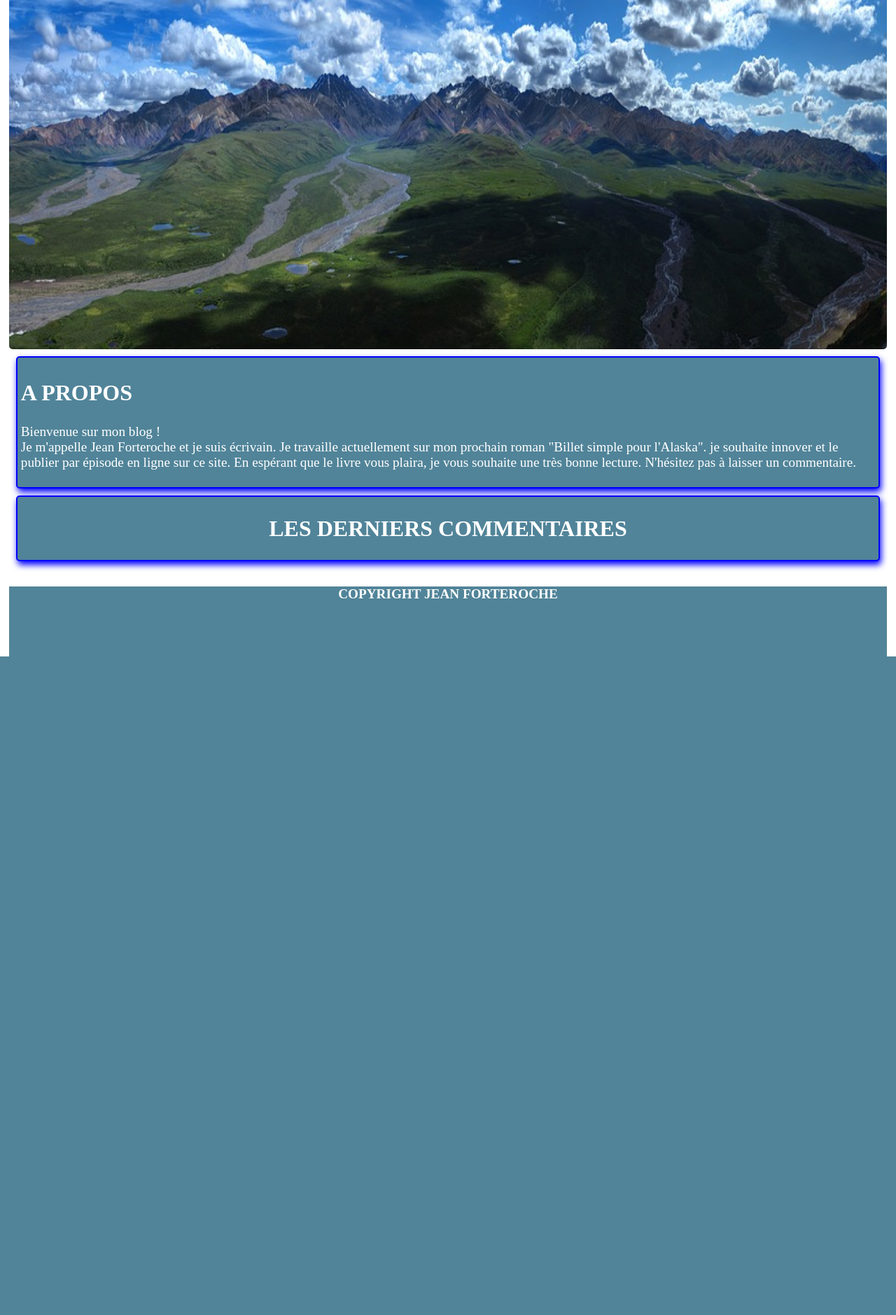
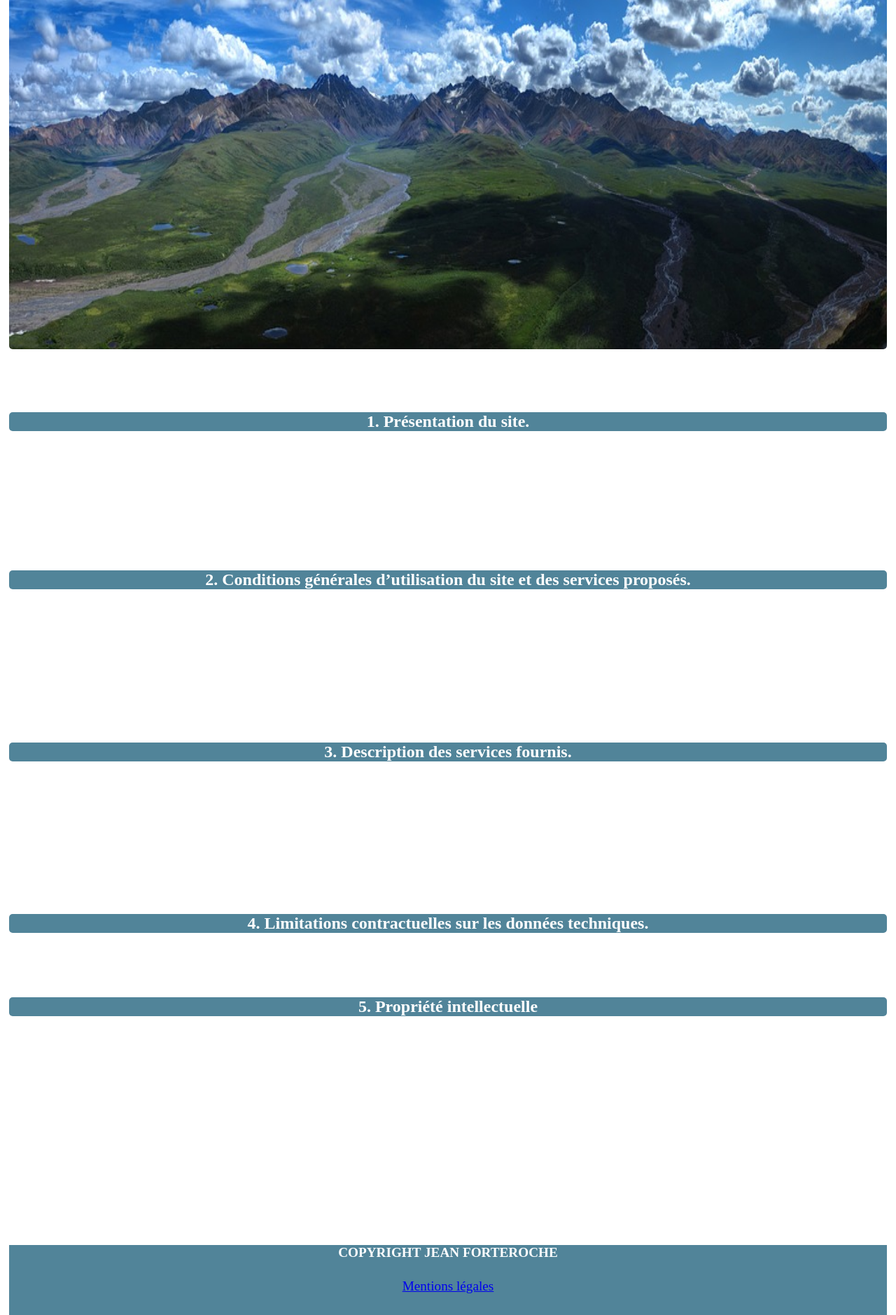
Before and after one commit to davidAChiva/projet-4, a PHP site: page /index.php?information=mentions in a window 1280 px wide. Shown: the part 151-2030 px from the top of the page at 70% size. Before the commit the page ends 1089 px from the top, so only its background shows below. Run offline with PHP 8.4, Linux system fonts and the light colour scheme; data that the repository does not hold is empty; some libraries are stand-ins or nearby versions.

Commit message:
Ajout des mentions légales

```diff
--- a/Controller/ControllerFront.class.php
+++ b/Controller/ControllerFront.class.php
@@ -3,7 +3,7 @@
 require_once 'Model/Episode.class.php';
 require_once 'Model/Comment.class.php';
 
-class ControllerFront
+class ControllerFrontOffice
 {
     private $episode;
     private $comment;
@@ -15,7 +15,7 @@ class ControllerFront
     }
 
     // Affiche les éléments de la page d'accueil
-    public function getHome()
+    public function home()
     {
        $episodes = $this->episode->getEpisodesDesc();
        $lastComments = $this->comment->getLastComments();
@@ -47,4 +47,9 @@ class ControllerFront
         }
         require_once 'View/ViewEpisode.class.php';
     }
+    // Affiche les mentions légales
+    public function mentions()
+    {
+        require_once 'View/ViewMentions.class.php';
+    }
 }
--- /dev/null
+++ b/View/ViewMentions.class.php
@@ -0,0 +1,45 @@
+<?php
+$title = 'Mentions légales | Billet simple pour l\'Alaska';
+
+ob_start();
+?>
+<div id='mentions'>
+
+    <h2>Mentions légales</h2>
+    <h3>1. Présentation du site.</h3>
+
+    <p>En vertu de l'article 6 de la loi n° 2004-575 du 21 juin 2004 de l'économie numérique, il est précisé aux utilisateurs du site : <strong>jeanforteroche.fr</strong> l'identité des différents intervenants dans le cadre de sa réalisation et de son suivi :</p>
+    <p><strong>Propriétaire</strong> : Jean Forteroche – 13000 Marseille<br />
+        <strong>Créateur</strong>  : David Alfaro Chiva<br />
+        <strong>Webmaster</strong> : David Alfaro Chiva – david.alfaro.chiva@gmail.com<br />
+        <strong>Hébergeur</strong> : PLANET HOSTER<br /></p>
+
+    <h3>2. Conditions générales d’utilisation du site et des services proposés.</h3>
+
+    <p>L’utilisation du site http://www.jeanforteroche.fr implique l’acceptation pleine et entière des conditions générales d’utilisation ci-après décrites. Ces conditions d’utilisation sont susceptibles d’être modifiées ou complétées à tout moment, les utilisateurs sont donc invités à les consulter de manière régulière.</p>
+
+    <p>Ce site est normalement accessible à tout moment aux utilisateurs. Une interruption pour raison de maintenance technique peut être toutefois décidée par Jean Forteroche, qui s’efforcera alors de communiquer préalablement aux utilisateurs les dates et heures de l’intervention.</p>
+
+    <p>Le site http://www.jeanforteroche.fr est mis à jour régulièrement par Jean Forteroche. De la même façon, les mentions légales peuvent être modifiées à tout moment : elles s’imposent néanmoins à l’utilisateur qui est invité à s’y référer le plus souvent possible afin d’en prendre connaissance.</p>
+
+    <h3>3. Description des services fournis.</h3>
+    <p>Le site http://www.jeanforteroche.fr a pour objet de fournir une information concernant l’ensemble des activités de la société.</p>
+
+    <p>Jean Forteroche s’efforce de fournir sur le site http://www.jeanforteroche.fr des informations aussi précises que possible. Toutefois, il ne pourra être tenue responsable des omissions, des inexactitudes et des carences dans la mise à jour, qu’elles soient de son fait ou du fait des tiers partenaires qui lui fournissent ces informations.</p>
+
+    <p>Tous les informations indiquées sont données à titre indicatif, et sont susceptibles d’évoluer. Par ailleurs, les renseignements figurant sur le site  ne sont pas exhaustifs. Ils sont donnés sous réserve de modifications ayant été apportées depuis leur mise en ligne.</p>
+
+    <h3>4. Limitations contractuelles sur les données techniques.</h3>
+    <p>Le site Internet ne pourra être tenu responsable de dommages matériels liés à l’utilisation du site. De plus, l’utilisateur du site s’engage à accéder au site en utilisant un matériel récent, ne contenant pas de virus et avec un navigateur de dernière génération mis-à-jour</p>
+
+    <h3>5. Propriété intellectuelle</h3>
+    <p>Toute reproduction intégrale ou partielle, par quelque procédé que ce soit, faite sans le consentement préalable et écrit de Jean Forteroche est illicite et constitue une contrefaçon donnant lieu à des sanctions pénales.</p>
+
+    <p>Conformément aux dispositions de la loi n 98-536 du 1er juillet 1998, portant transposition dans le Code de la propriété intellectuelle de la directive 96/9/CE du 11 mars 1996, concernant la protection juridique des bases de données,Jean Forteroche est producteur de sa base de données, accessible sur le présent site, et dont il est le seul propriétaire.</p>
+
+    <p>En accédant au présent site, vous reconnaissez que les données le composant sont légalement protégées et, conformément aux dispositions de la loi du 1er juillet 1998, vous vous interdisez notamment d'extraire, réutiliser, stocker, reproduire, représenter ou conserver, directement ou indirectement, sur un support quelconque, par tout moyen et sous toute forme que ce soit, tout ou partie qualitativement ou quantitativement substantielle du site auquel vous accédez ainsi que d'en faire l'extraction ou la réutilisation répétée et systématique de parties qualitativement et quantitativement non substantielles lorsque ces opérations excèdent manifestement les conditions d'utilisation normales.</p>
+</div>
+<?php
+$sectionContent = ob_get_clean();
+require_once 'View/template.php';
+?>
--- a/View/template.php
+++ b/View/template.php
@@ -29,6 +29,7 @@
         </section>
         <footer>
             <h4>COPYRIGHT JEAN FORTEROCHE</h4>
+            <a href='index.php?information=mentions'>Mentions légales</a>
         </footer>
     </body>
 </html>
--- a/admin0085/View/ViewModifyEpisode.php
+++ b/admin0085/View/ViewModifyEpisode.php
@@ -17,6 +17,7 @@ ob_start();
     </tr>
 
 <?php endforeach; ?>
+
 </table>
 <form method='post' action='home.php?rubric=modifyEpisode&id=<?= $idEpisode ?>&typeManage=modify'>
     <input type='hidden' id='idEditEpisode' name='idEditEpisode' value='<?php echo $idEpisode; ?>' required />
--- a/index.php
+++ b/index.php
@@ -1,7 +1,7 @@
 <?php
 require 'Controller/ControllerFront.class.php';
 
-$ctrlFront = new ControllerFront;
+$ctrlFrontOffice = new ControllerFrontOffice;
 
 if (isset($_GET['episode']))
 {
@@ -9,10 +9,17 @@ if (isset($_GET['episode']))
 
     if ($idEpisode != 0)
     {
-        $ctrlFront->episode($idEpisode);
+        $ctrlFrontOffice->episode($idEpisode);
+    }
+}
+else if (isset($_GET['information']))
+{
+    if ($_GET['information'] === 'mentions')
+    {
+        $ctrlFrontOffice->mentions();
     }
 }
 else
 {
-$ctrlFront->getHome();
+    $ctrlFrontOffice->home();
 }
```
